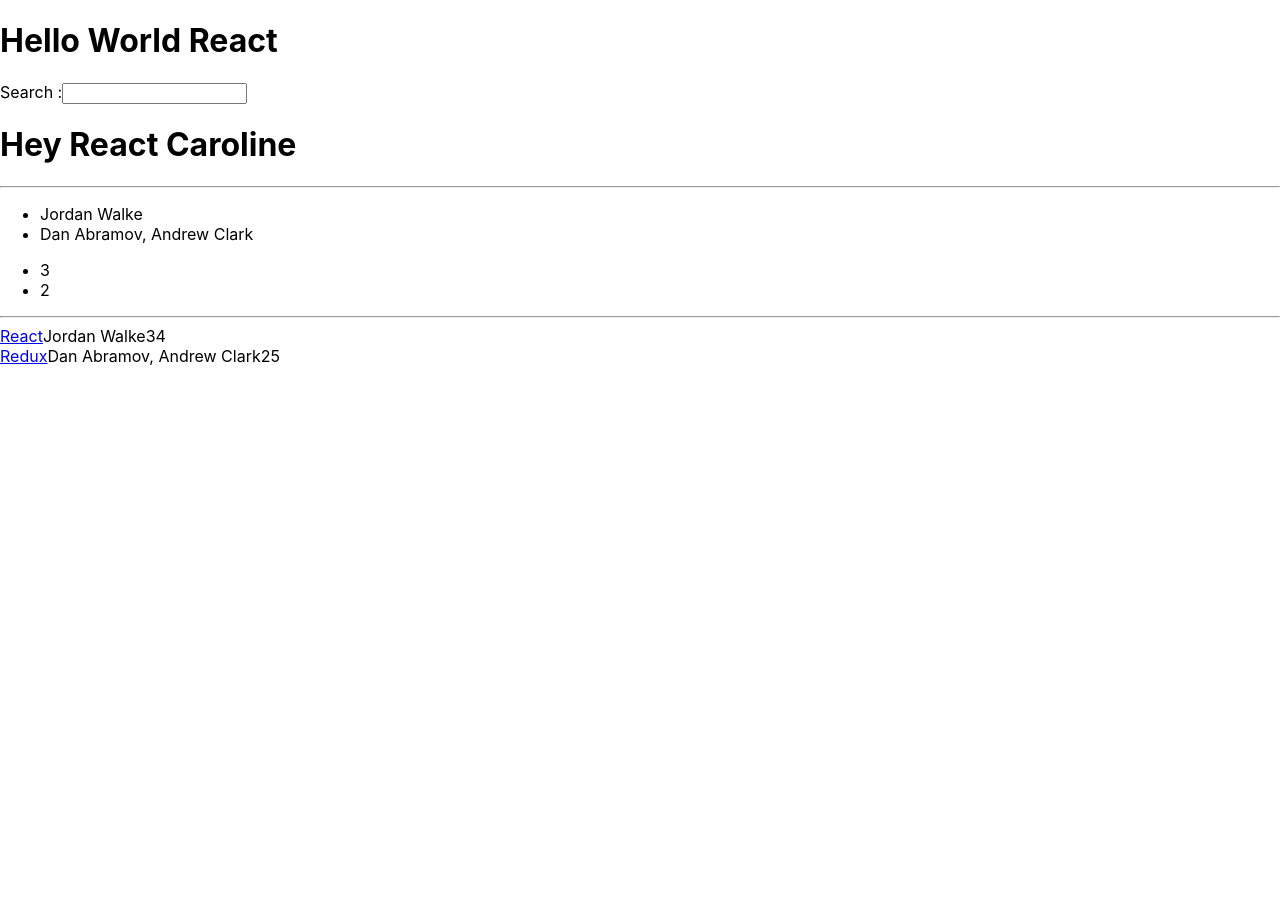
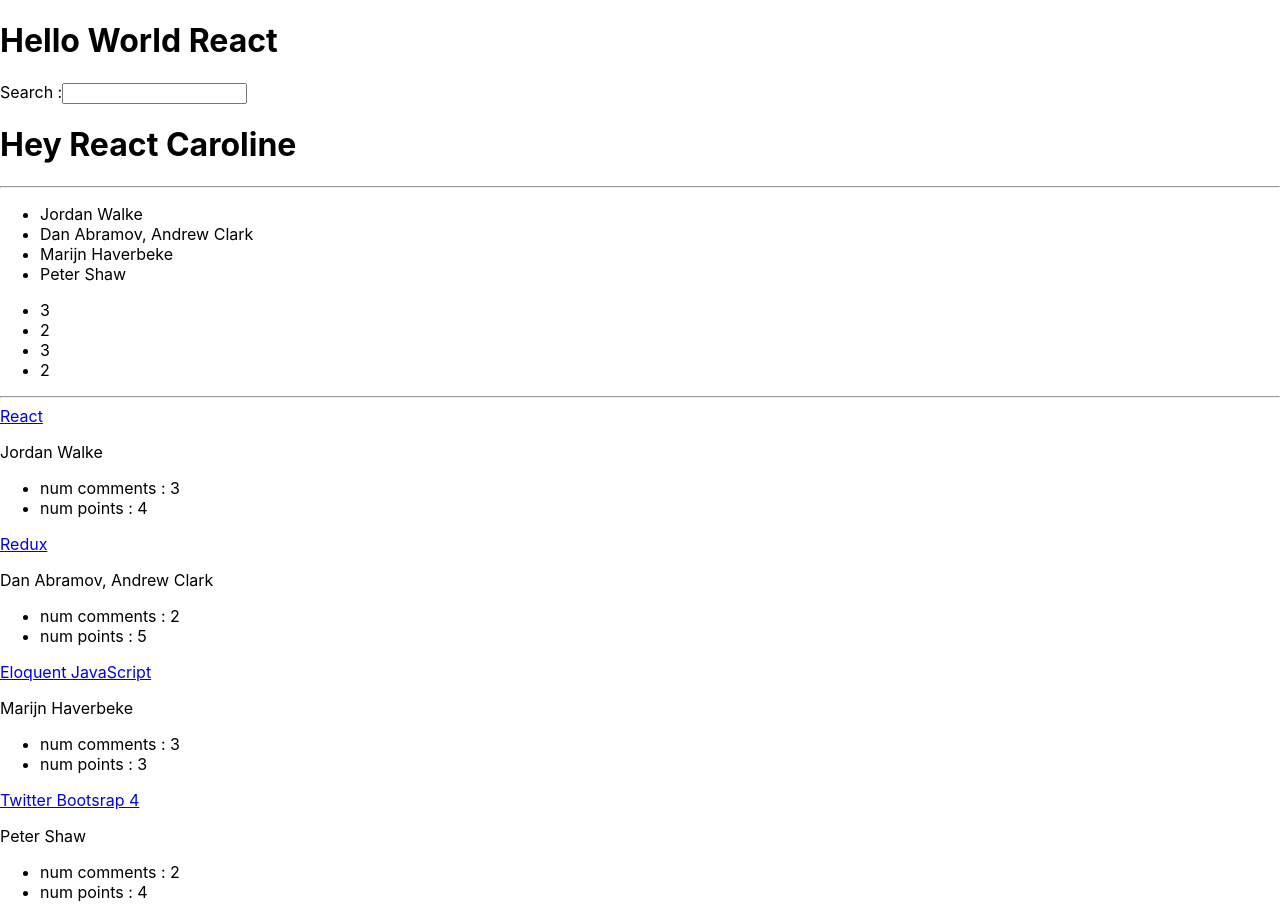
Before and after one commit to Caroline-100/hacker-stories, a React (Create React App) app: page / in a window 1280 px wide. Before the commit the page ends 800 px from the top, so only its background shows below. Built offline with nearby package versions, Linux system fonts and the light colour scheme.

Commit message:
add items on a list + Create a component call 'List' , use component List in my App

```diff
--- a/src/App.js
+++ b/src/App.js
@@ -27,6 +27,24 @@
     points: 5,
     objectID: 1,
   },
+  {
+    title: "Eloquent JavaScript",
+    url: "https://eloquentjavascript.net/",
+    author: "Marijn Haverbeke",
+    num_comments: 3,
+    points: 3,
+    objectID: 2,
+  },
+  {
+    title: "Twitter Bootsrap 4",
+    url: "https://www.syncfusion.com/ebooks/twitterbootstrap4-succinctly/the-grids-the-grids-the-beautiful-grids",
+    author: "Peter Shaw",
+    num_comments: 2,
+    points: 4,
+    objectID: 3,
+  },
+
+
 ];
 // const arrayNumbers = [1,2,34,5,6];
 const arrayNumbs = list.map(function (item) {
@@ -43,6 +61,14 @@
         {welcome.greeting} {welcome.title} {greeting("Caroline")}
       </h1>
       <hr />
+      <List/>
+    </div>
+  );
+}
+
+function List () {
+return (
+  <div>
       <ul>{arrayNumbs}</ul>
       <ul>
         {list.map(function (item) {
@@ -54,14 +80,21 @@
         return (
           <div key={item.objectID}>
             <span><a href={item.url}>{item.title}</a></span>
-            <span>{item.author}</span>
-            <span>{item.num_comments}</span>
-            <span>{item.points}</span>
+            <p>{item.author}</p>
+            <ul>
+            <li> num comments : {item.num_comments}</li>
+            <li> num points : {item.points}</li>
+            </ul>
           </div>
         );
       })}
     </div>
-  );
+
+)
 }
 
 export default App;
+
+
+//What happens if your return null instead of the JSX?
+// I think, no error in the page. I found an empty page
```
